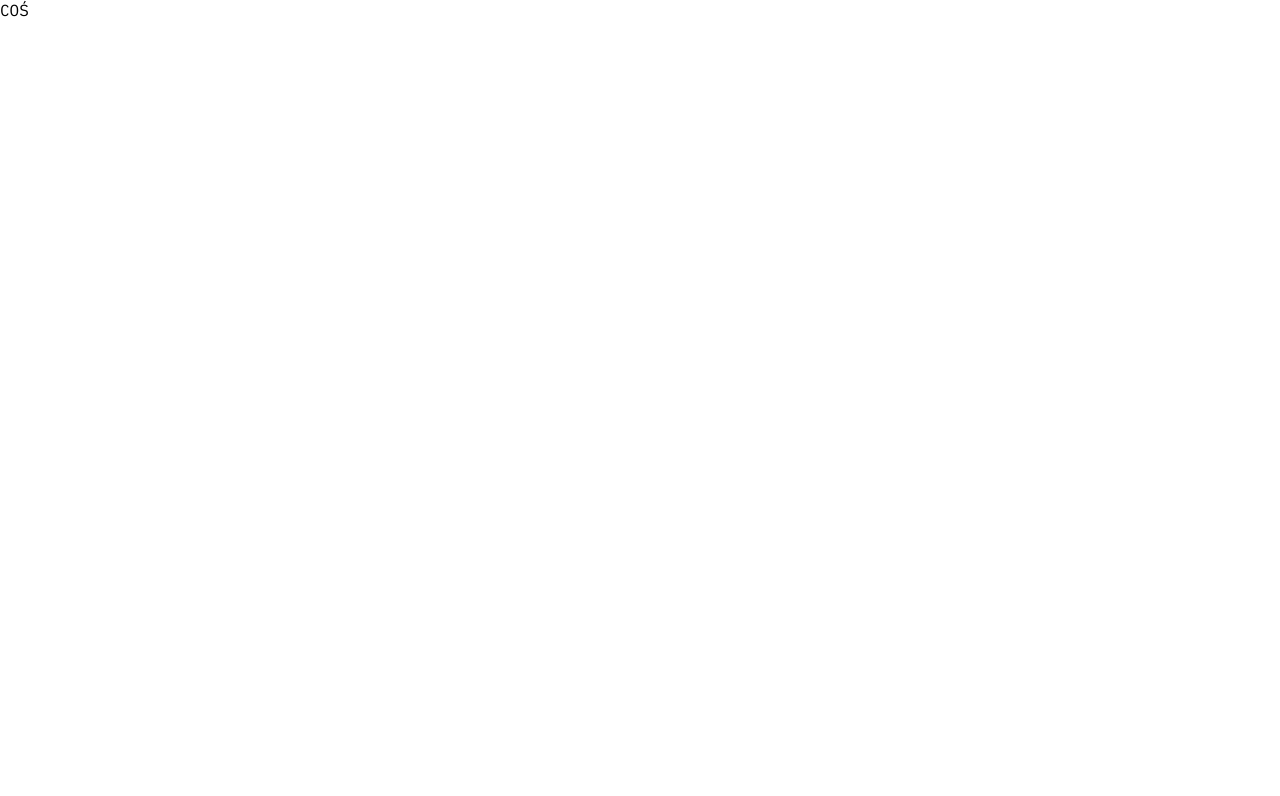
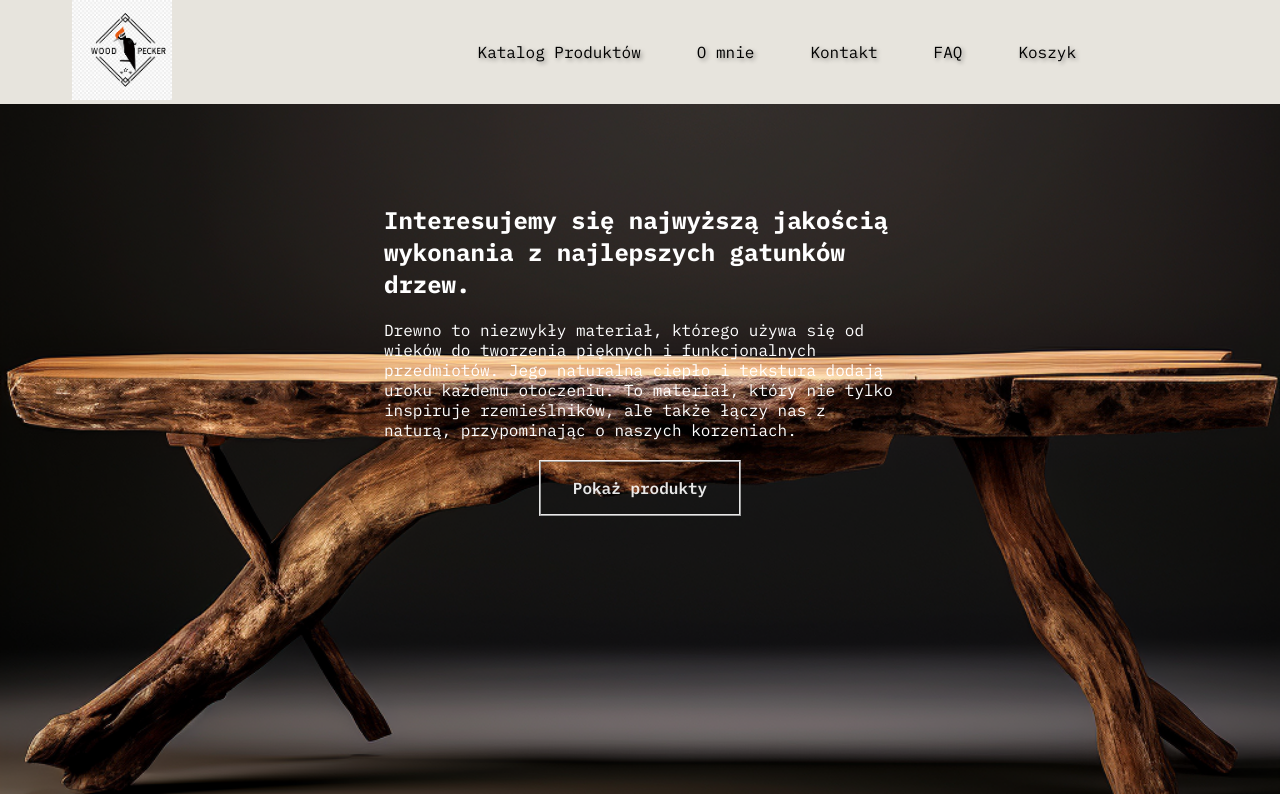
Before and after one commit to mateuszczap/shop-template, a React (Create React App) app: page /product-page in a window 1280 px wide. Shown: the top 796 px of the page. Built offline with nearby package versions, Linux system fonts and the light colour scheme.

Commit message:
add main template

```diff
--- a/src/components/Baner.tsx
+++ b/src/components/Baner.tsx
@@ -1,11 +1,17 @@
-function Baner () {
+function Baner ({tekstHeader, tekstParagraf}: {tekstHeader: string, tekstParagraf: string}) {
     return (
         <div className="background-img">
-            <h2>Interesujemy się najwyższą jakością wykonania z najlepszych gatunków drzew.</h2>
-            <p>Drewno to niezwykły materiał, którego używa się od wieków do tworzenia pięknych i funkcjonalnych przedmiotów. Jego naturalna ciepło i tekstura dodają uroku każdemu otoczeniu. To materiał, który nie tylko inspiruje rzemieślników, ale także łączy nas z naturą, przypominając o naszych korzeniach.</p>
+           <h2>{tekstHeader}</h2>
+           <p>{tekstParagraf}</p>
             <button className="button">Pokaż produkty</button>
         </div>
 
     )
 }
 export { Baner };
+
+
+
+
+ {/* <h2>Interesujemy się najwyższą jakością wykonania z najlepszych gatunków drzew.</h2>
+            <p>Drewno to niezwykły materiał, którego używa się od wieków do tworzenia pięknych i funkcjonalnych przedmiotów. Jego naturalna ciepło i tekstura dodają uroku każdemu otoczeniu. To materiał, który nie tylko inspiruje rzemieślników, ale także łączy nas z naturą, przypominając o naszych korzeniach.</p> */}
--- /dev/null
+++ b/src/components/MainTemplate.tsx
@@ -0,0 +1,15 @@
+import { Header } from './Header'
+import { Footer } from './Footer';
+import { ReactNode } from 'react';
+
+function MainTemplate (props:{children:ReactNode[]}) {
+    return (
+        <div>
+            <Header></Header>
+            {props.children}
+            <Footer></Footer>
+        </div>
+    )
+}
+
+export { MainTemplate };
--- a/src/pages/HomePage.tsx
+++ b/src/pages/HomePage.tsx
@@ -3,15 +3,16 @@ import { Baner } from '../components/Baner';
 import { TextWithImage } from '../components/TextWithImage'
 import { SocialInfo } from '../components/SocialInfo';
 import { Footer } from '../components/Footer';
+import { MainTemplate } from '../components/MainTemplate';
 
 function HomePage() {
   return (
     <>
-      <Header></Header>
-      <Baner></Baner>
+      <MainTemplate>
+      <Baner tekstHeader="Interesujemy się najwyższą jakością wykonania z najlepszych gatunków drzew." tekstParagraf="Drewno to niezwykły materiał, którego używa się od wieków do tworzenia pięknych i funkcjonalnych przedmiotów. Jego naturalna ciepło i tekstura dodają uroku każdemu otoczeniu. To materiał, który nie tylko inspiruje rzemieślników, ale także łączy nas z naturą, przypominając o naszych korzeniach."/>
       <TextWithImage></TextWithImage>
       <SocialInfo></SocialInfo>
-      <Footer></Footer>
+      </MainTemplate>
     </>
   );
 }
--- a/src/pages/ProductPage.tsx
+++ b/src/pages/ProductPage.tsx
@@ -1,7 +1,12 @@
+import { MainTemplate } from "../components/MainTemplate";
+import { Baner } from "../components/Baner";
 
 function ProductPage () {
     return (
-        <div>COŚ</div>
+        <MainTemplate>
+            <Baner tekstHeader="Interesujemy się najwyższą jakością wykonania z najlepszych gatunków drzew." tekstParagraf="Drewno to niezwykły materiał, którego używa się od wieków do tworzenia pięknych i funkcjonalnych przedmiotów. Jego naturalna ciepło i tekstura dodają uroku każdemu otoczeniu. To materiał, który nie tylko inspiruje rzemieślników, ale także łączy nas z naturą, przypominając o naszych korzeniach."/>
+            <div>TESKT2</div>
+        </MainTemplate>
     )
 }
 export { ProductPage };
```
